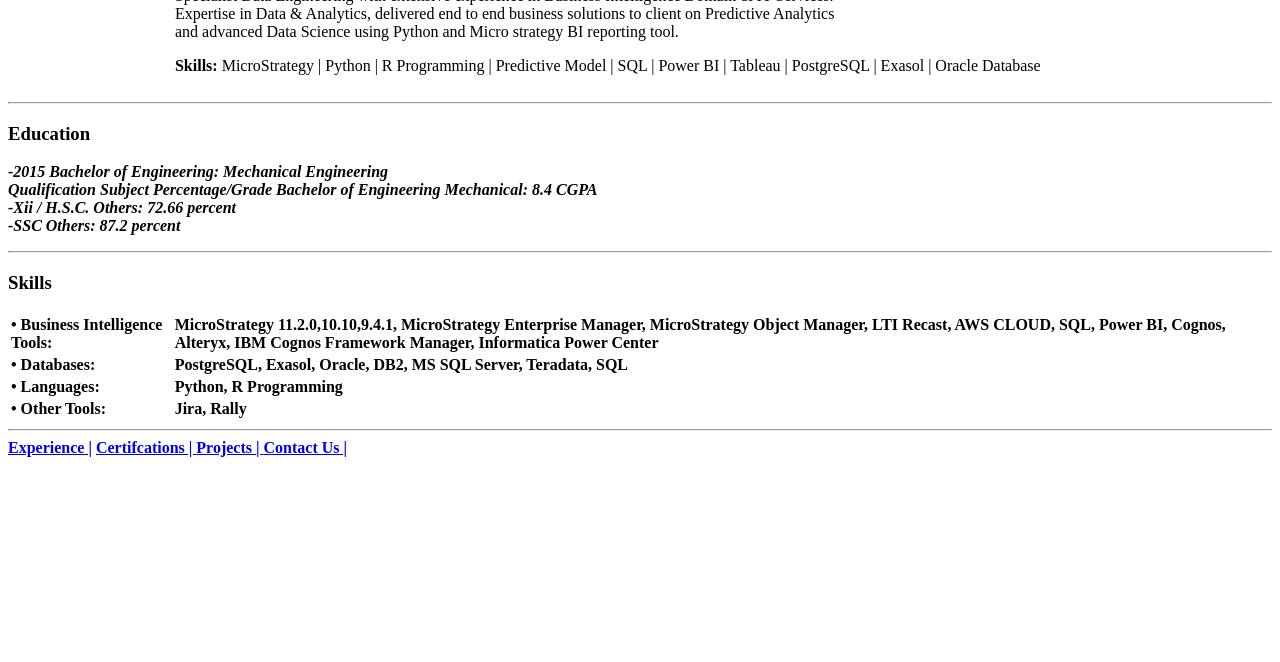
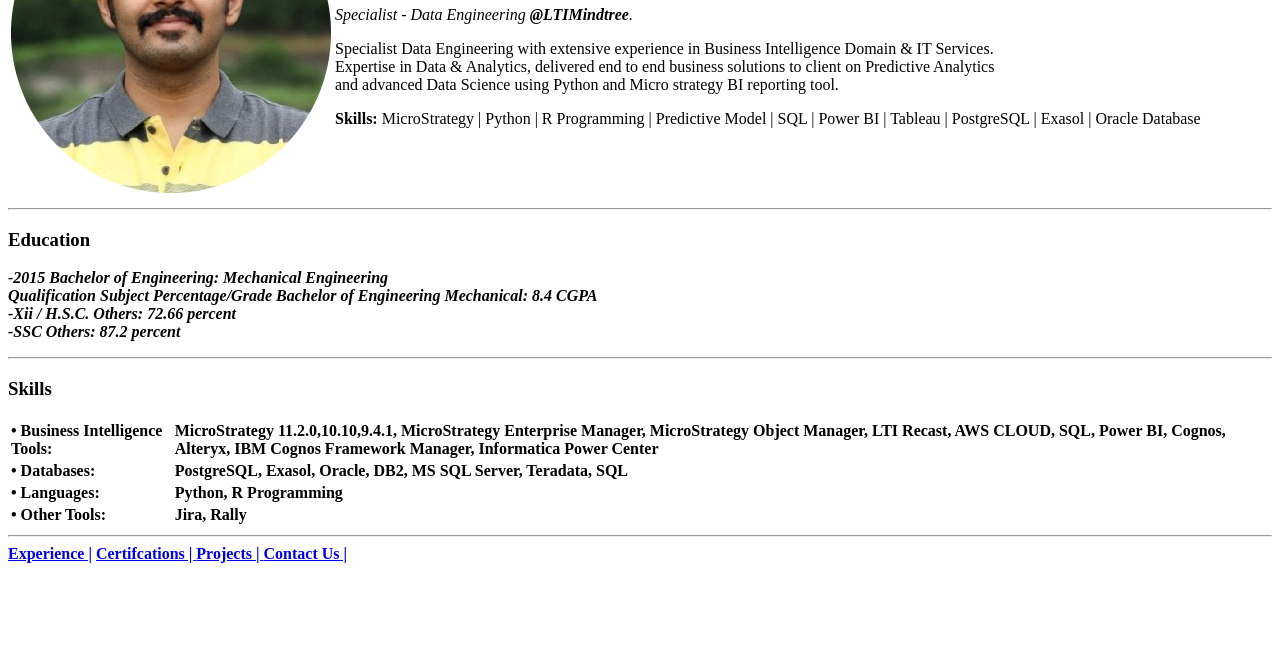
Before and after one commit to Sameet1308/site, a plain HTML site: page index.html in a window 1280 px wide. Shown: the part 138-800 px from the top of the page. Drawn offline with Linux system fonts and the light colour scheme; the site is published under a folder, as on GitHub Pages, so addresses that start at the root find nothing.

Commit message:
Update index.html

```diff
--- a/index.html
+++ b/index.html
@@ -8,7 +8,7 @@
 <table>
     <tr>
     <td> <img class="fit-picture"
-        src="/dandi.png"
+        src="dandi.png"
         alt="Sameet Profile Picture"></td>
     <td><h1>Sameet Dandawate</h1>
         <p><em>Specialist - Data Engineering <strong>@LTIMindtree</strong>.</em></p>
```
